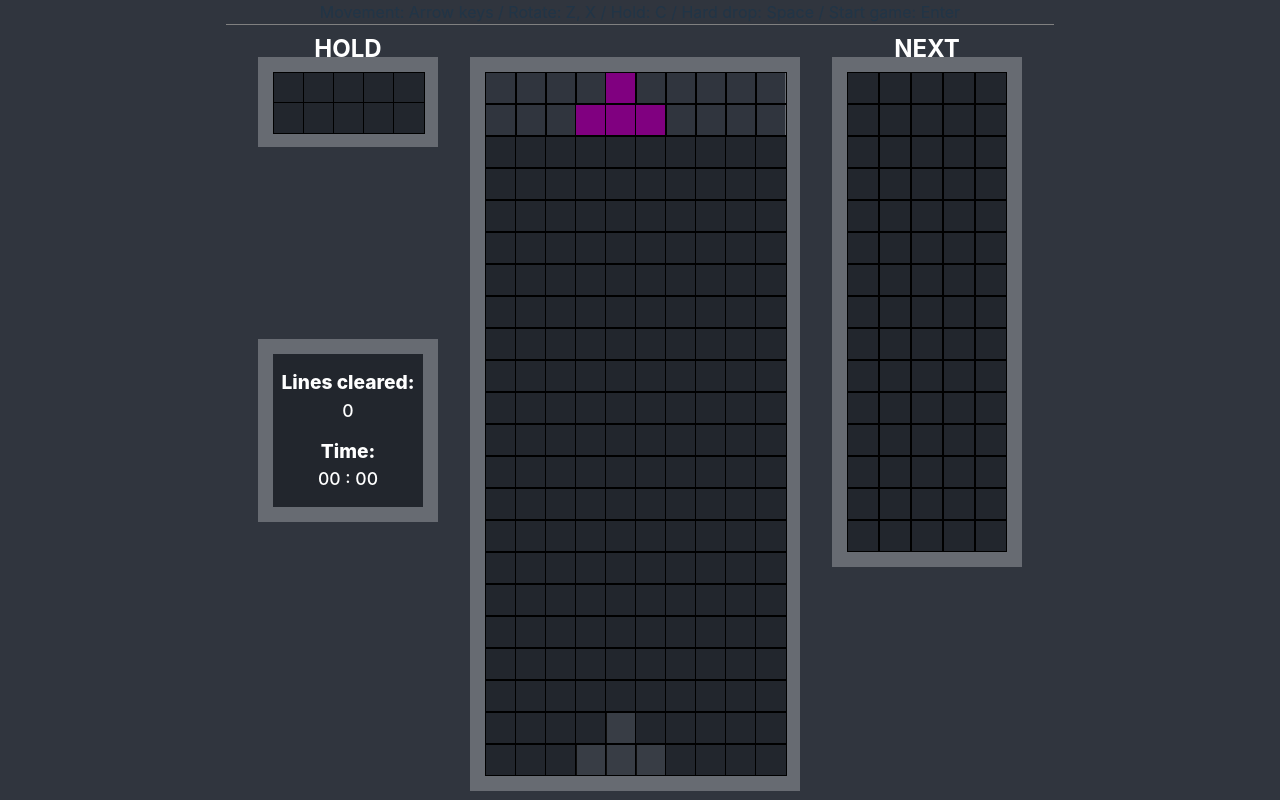
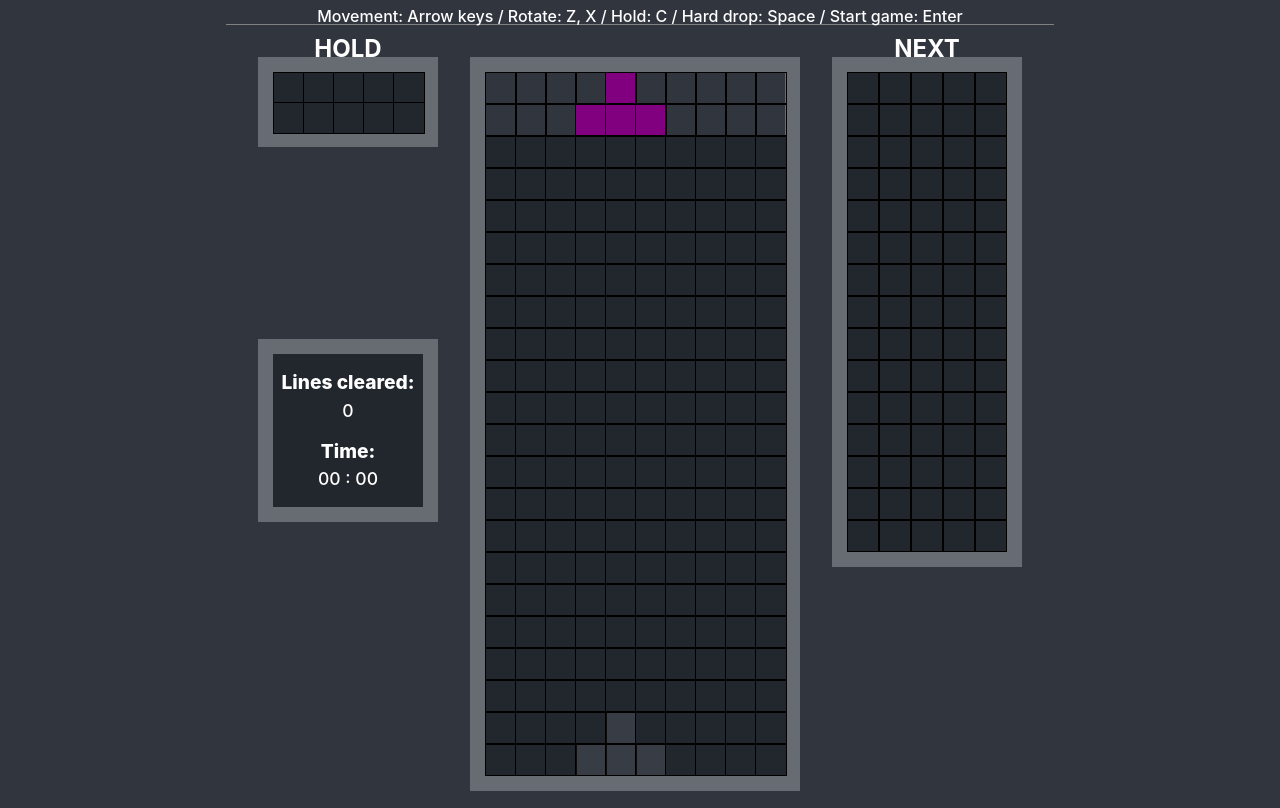
Before and after one commit to UanBaito/tetris, a React (Vite) app in the folder client/: page / in a window 1280 px wide. Built offline with nearby package versions, Linux system fonts and the light colour scheme.

Commit message:
updated typography and fix removed some css rules

```diff
--- a/client/src/App.css
+++ b/client/src/App.css
@@ -22,6 +22,13 @@ body {
 header {
 	width: 100%;
 	border-bottom: 1px solid gray;
+}
+
+header h2 {
+	font-size: 1rem;
+	line-height: 1rem;
+	margin: 0;
+	font-weight: 500;
 }
 
 h2 {
--- a/client/src/components/Game.tsx
+++ b/client/src/components/Game.tsx
@@ -612,8 +612,10 @@ export default function Game() {
 	return (
 		<>
 			<header>
-				Movement: Arrow keys / Rotate: Z, X / Hold: C / Hard drop: Space / Start
-				game: Enter
+				<h2>
+					Movement: Arrow keys / Rotate: Z, X / Hold: C / Hard drop: Space /
+					Start game: Enter
+				</h2>
 			</header>
 			<div onKeyDown={action} tabIndex={-1} className="game">
 				<div className="tetrominostorage-container">
--- a/client/src/index.css
+++ b/client/src/index.css
@@ -3,68 +3,10 @@
 	font-size: 16px;
 	line-height: 24px;
 	font-weight: 400;
-
 	color-scheme: light dark;
-	color: rgba(255, 255, 255, 0.87);
-	background-color: #242424;
-
 	font-synthesis: none;
 	text-rendering: optimizeLegibility;
 	-webkit-font-smoothing: antialiased;
 	-moz-osx-font-smoothing: grayscale;
 	-webkit-text-size-adjust: 100%;
 }
-
-a {
-	font-weight: 500;
-	color: #646cff;
-	text-decoration: inherit;
-}
-a:hover {
-	color: #535bf2;
-}
-
-body {
-	margin: 0;
-	display: flex;
-	place-items: center;
-	min-width: 320px;
-	min-height: 100vh;
-}
-
-h1 {
-	font-size: 3.2em;
-	line-height: 1.1;
-}
-
-button {
-	border-radius: 8px;
-	border: 1px solid transparent;
-	padding: 0.6em 1.2em;
-	font-size: 1em;
-	font-weight: 500;
-	font-family: inherit;
-	background-color: #1a1a1a;
-	cursor: pointer;
-	transition: border-color 0.25s;
-}
-button:hover {
-	border-color: #646cff;
-}
-button:focus,
-button:focus-visible {
-	outline: 4px auto -webkit-focus-ring-color;
-}
-
-@media (prefers-color-scheme: light) {
-	:root {
-		color: #213547;
-		background-color: #ffffff;
-	}
-	a:hover {
-		color: #747bff;
-	}
-	button {
-		background-color: #f9f9f9;
-	}
-}
```
